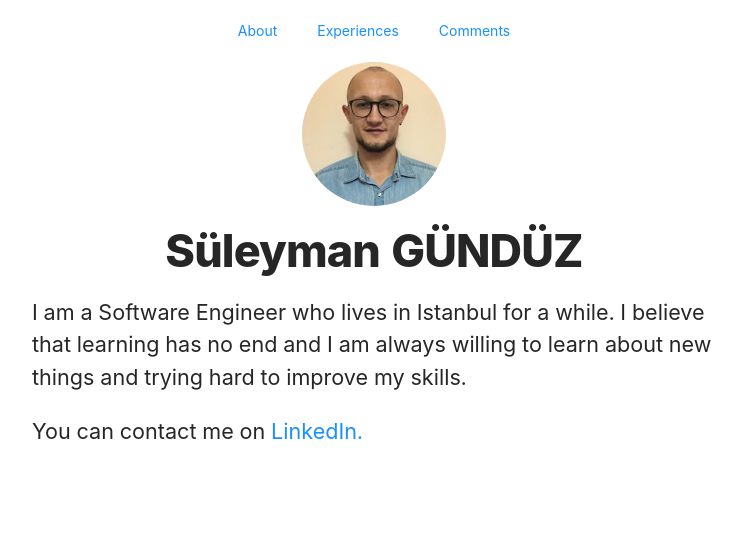
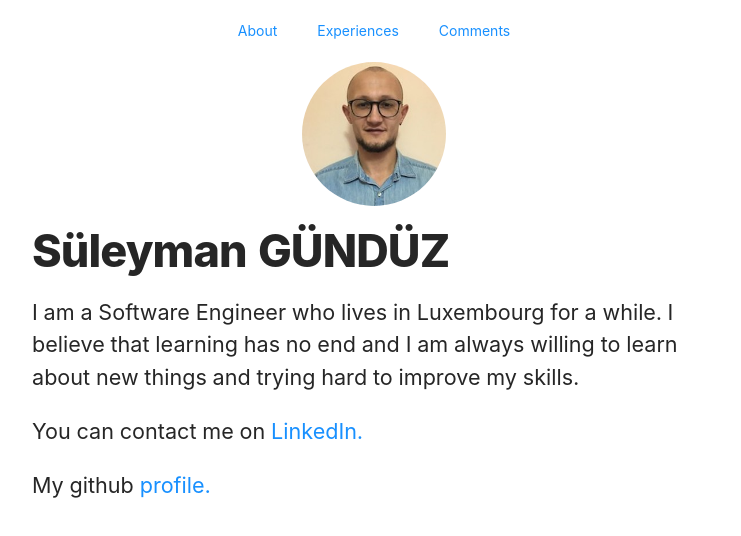
Before and after one commit to suleymangunduzz/resume-app, a Next.js app: page / in a window 1280 px wide. Shown: the top 536 px of the page, without its empty margins (266-1007 px from the left). Built offline with nearby package versions, Linux system fonts and the light colour scheme.

Commit message:
Remove duplicated head usage.

```diff
--- a/components/layout.js
+++ b/components/layout.js
@@ -1,13 +1,10 @@
 import Head from 'next/head'
 import styles from './layout.module.css'
-import utilStyles from '../styles/utils.module.css'
-import Link from 'next/link'
 import Menu from './menu'
 
-const name = 'Süleyman GÜNDÜZ'
 export const siteTitle = 'Süleyman GÜNDÜZ - Personal BLOG'
 
-export default function Layout({ children, home }) {
+export default function Layout({ children, pageTitle }) {
   return (
     <div className={styles.container}>
       <Head>
@@ -24,19 +21,10 @@ export default function Layout({ children, home }) {
         />
         <meta name="og:title" content={siteTitle} />
         <meta name="twitter:card" content="summary_large_image" />
+        <title>{pageTitle}</title>
       </Head>
       <header className={styles.header}>
-        {home ? (
-          <>
-            <Menu/>
-            <img
-              src="/images/profile.jpg"
-              className={`${styles.headerHomeImage} ${utilStyles.borderCircle}`}
-              alt={name}
-            />
-            <h1 className={utilStyles.heading2Xl}>{name}</h1>
-          </>
-        ) : <Menu/> }
+        <Menu />
       </header>
       <main>{children}</main>
     </div>
--- a/components/layout.module.css
+++ b/components/layout.module.css
@@ -9,17 +9,3 @@
   flex-direction: column;
   align-items: center;
 }
-
-.headerImage {
-  width: 6rem;
-  height: 6rem;
-}
-
-.headerHomeImage {
-  width: 8rem;
-  height: 8rem;
-}
-
-.backToHome {
-  margin: 3rem 0 0;
-}
--- a/pages/comments/index.js
+++ b/pages/comments/index.js
@@ -1,5 +1,4 @@
 import { useState } from 'react'
-import Head from 'next/head'
 import utilStyles from '../../styles/utils.module.css'
 
 import Layout from '../../components/layout'
@@ -15,10 +14,7 @@ function Comments ({ data }) {
   const [showForm, setShowForm] = useState(false);
 
   return (
-    <Layout>
-      <Head>
-        <title>What People Say</title>
-      </Head>
+    <Layout pageTitle='What People Say'>
       {showComents ? <SimpleSlider items={slideItems}/> : null}
       <br />
       <br />
--- a/pages/experiences/index.js
+++ b/pages/experiences/index.js
@@ -1,13 +1,9 @@
-import Head from 'next/head'
 import Layout from '../../components/layout'
 import Experience from '../../components/experience'
 
 function Experiences ({ data }) {
   return (
-    <Layout>
-      <Head>
-        <title>My Work Experiences</title>
-      </Head>
+    <Layout pageTitle='My Work Experiences'>
       { data.sort((a,b) => a.order - b.order).map((experience, index) => <Experience key={index} data={experience}/>) }
     </Layout>
   )
--- a/pages/index.js
+++ b/pages/index.js
@@ -1,17 +1,23 @@
-import Head from 'next/head'
 import Link from 'next/link'
-import Layout, { siteTitle } from '../components/layout'
+import Layout from '../components/layout'
 import utilStyles from '../styles/utils.module.css'
+import homeStyles from '../styles/home.module.css'
+
+const name = 'Süleyman GÜNDÜZ'
 
 export default function Home() {
   return (
-    <Layout home>
-      <Head>
-        <title>{siteTitle}</title>
-      </Head>
+    <Layout pageTitle='About Me'>
       <section className={utilStyles.headingMd}>
-        <p>I am a Software Engineer who lives in Istanbul for a while. I believe that learning has no end and I am always willing to learn about new things and trying hard to improve my skills. </p>
+        <img
+          src="/images/profile.jpg"
+          className={`${homeStyles.headerHomeImage} ${homeStyles.borderCircle}`}
+          alt={name}
+        />
+        <h1 className={utilStyles.heading2Xl}>{name}</h1>
+        <p>I am a Software Engineer who lives in Luxembourg for a while. I believe that learning has no end and I am always willing to learn about new things and trying hard to improve my skills. </p>
         <p>You can contact me on <Link href="https://www.linkedin.com/in/gunduzsuleyman/"><a>LinkedIn.</a></Link></p>
+        <p>My github <Link href="https://github.com/suleymangunduzz"><a>profile.</a></Link></p>
       </section>
     </Layout>
   )
--- /dev/null
+++ b/styles/home.module.css
@@ -0,0 +1,12 @@
+
+.headerImage {
+    width: 6rem;
+    height: 6rem;
+}
+
+.headerHomeImage {
+    width: 8rem;
+    height: 8rem;
+    margin: 0 auto;
+    border-radius: 50%;
+}
```
